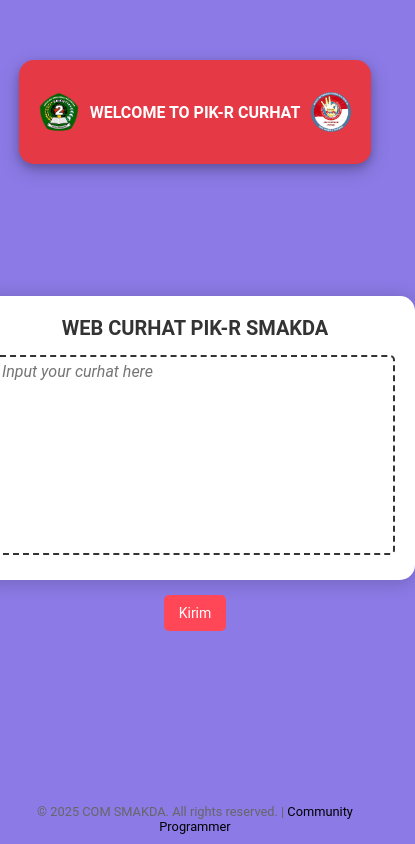
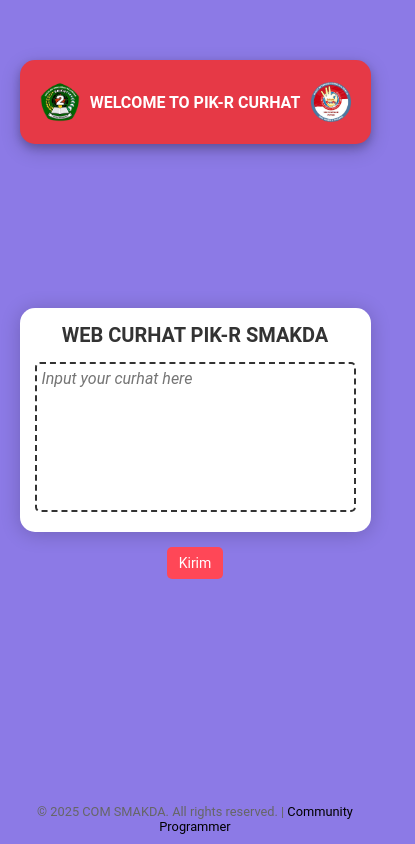
Before and after one commit to HENGKER-MAGANG/pik-r, a website: page components/home.htm in a window 390 px wide. Shown: the whole page, 415 px wide, since content can reach past the window. Drawn offline with Linux system fonts and the light colour scheme; files that its build step writes are made by us from their sources; files whose address does not match are found by name.

Commit message:
perbaiki style

```diff
--- a/components/style.css
+++ b/components/style.css
@@ -1,6 +1,7 @@
 * {
     margin: 0;
     padding: 0;
+    box-sizing: border-box; /* Added for better box model handling */
     font-family: 'Roboto', sans-serif;
 }
 
@@ -40,7 +41,8 @@ header .welcome-message {
 }
 
 .content .container {
-    width: 400px;
+    width: 90%; /* Changed to 90% for better mobile fit */
+    max-width: 400px; /* Maintain max width for larger screens */
     padding: 20px;
     background-color: white;
     border-radius: 15px;
@@ -69,7 +71,6 @@ header .welcome-message {
     border-radius: 5px;
     font-style: italic;
     margin-bottom: 5px;
-    box-sizing: border-box;
     border: 2px dashed #333;
     color: rgba(0, 0, 0, 0.6);
 }
@@ -98,7 +99,6 @@ footer {
     color: #666;
 }
 
-
 .footer-link {
     color: #000;
     text-decoration: none;
@@ -108,10 +108,11 @@ footer {
     text-decoration: underline;
 }
 
+/* Media Queries for Mobile Responsiveness */
 @media (max-width: 600px) {
     header {
         position: relative;
-        width: 80%;
+        width: 90%; /* Adjusted for mobile */
         margin: auto;
         top: 60px;
         border-radius: 15px;
@@ -129,7 +130,17 @@ footer {
         font-size: 20px;
     }
 
+    .content .container {
+        width: 90%; /* Ensure container fits well on mobile */
+        padding: 15px; /* Adjust padding for mobile */
+    }
+
     .content button {
         font-size: 14px;
+        padding: 8px 12px; /* Adjust button padding for mobile */
+    }
+
+    .content #reportForm textarea {
+        height: 150px; /* Adjust textarea height for mobile */
     }
 }
```
